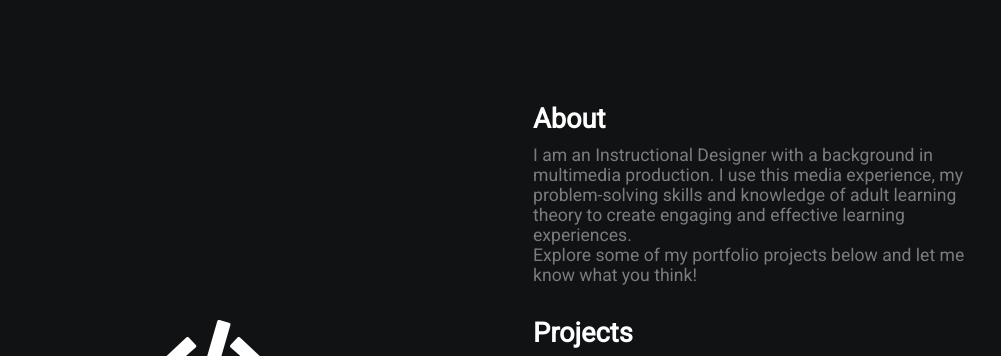
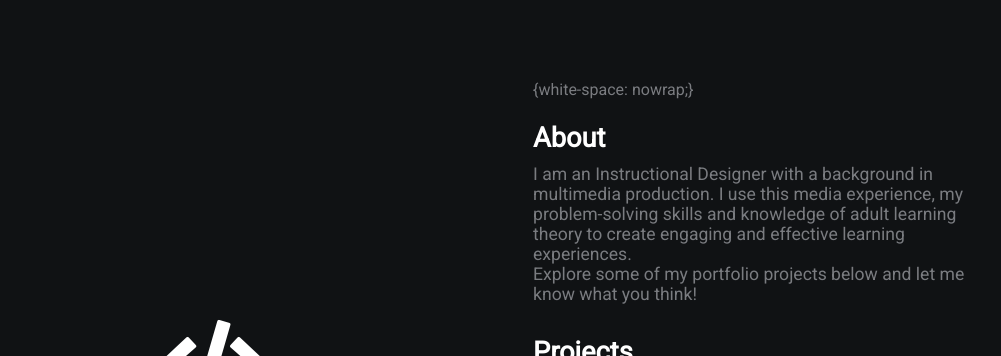
Before and after one commit to imoegua/Imo-Eguakhide-Portfolio, a plain HTML site: page index.html in a window 1280 px wide. Shown: the top 356 px of the page, without its empty margins (107-1108 px from the left). Drawn offline with Linux system fonts and the light colour scheme.

Commit message:
Update index.html

```diff
--- a/index.html
+++ b/index.html
@@ -15,7 +15,7 @@
             <h2>Imo Eguakhide</h2>
             <p>Instructional Design | Media | Communications</p>
         </div>
-        <div class="section-2">
+        <div class="section-2">{white-space: nowrap;}
             <h2>About</h2>
             <p>I am an Instructional Designer with a background in multimedia production. I use this media experience, my problem-solving skills and knowledge of adult learning theory to create engaging and effective learning experiences.<br>Explore some of my portfolio projects below and let me know what you think!</p>
             <h2>Projects</h2>
```
